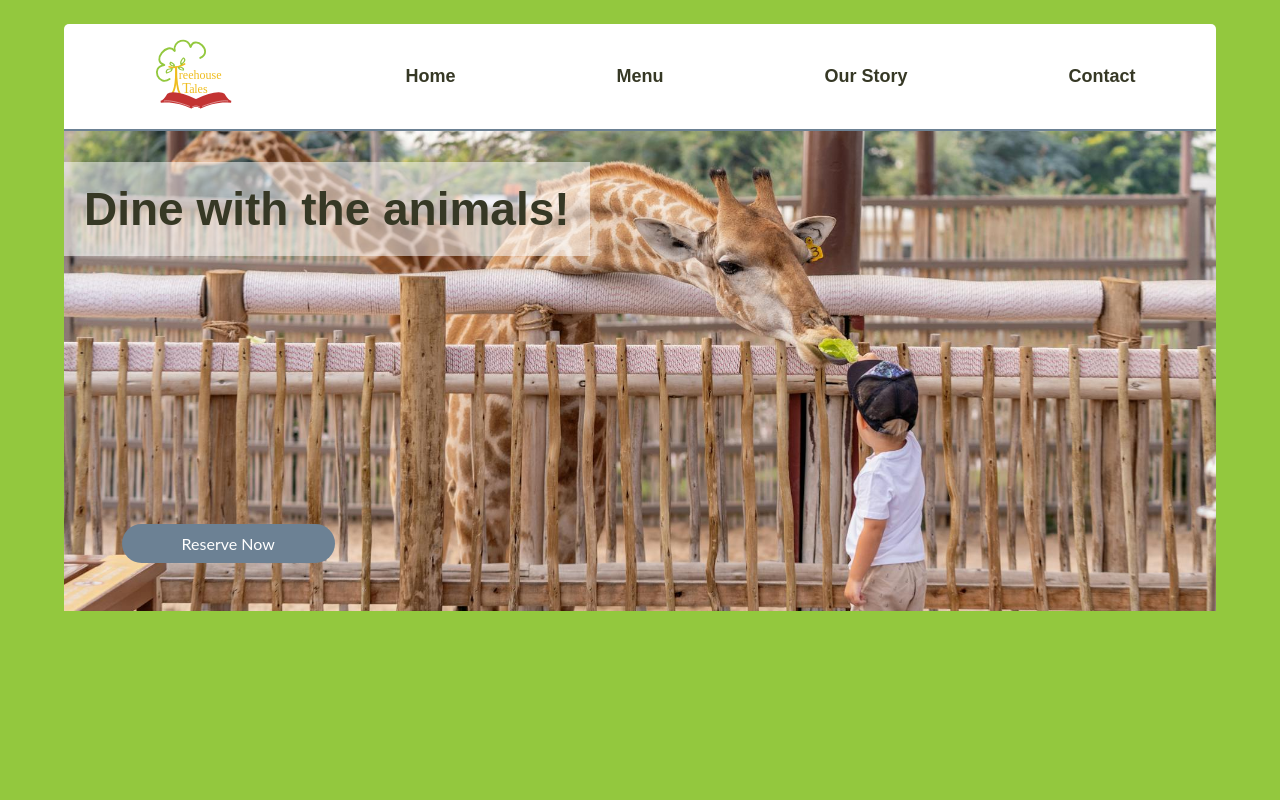
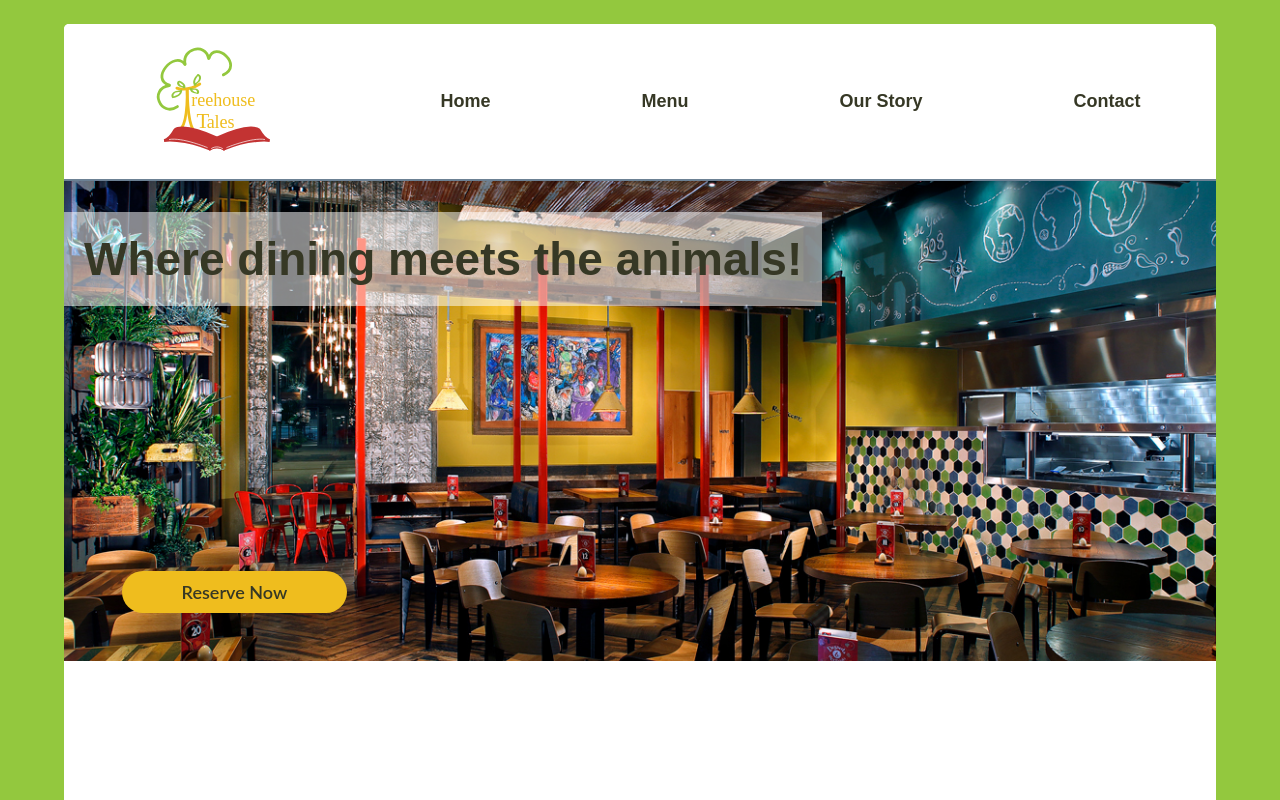
Before and after one commit to itsjessdesigns/itsjessdesigns.github.io, a plain HTML site: page restaurant/index.html in a window 1280 px wide. Shown: the top 800 px of the page. Drawn offline with Linux system fonts and the light colour scheme; a web font is replaced by a local one.

Commit message:
final project

```diff
--- a/restaurant/css/style.css
+++ b/restaurant/css/style.css
@@ -14,9 +14,11 @@ body {
     margin: 24px auto;
     display: flex;
     flex-direction: column;
+    background-color: white;
+    border-radius: 5px;
 }
 .navbar img {
-    width: 100px;
+    width: 150px;
 }
 .navbar {
     background-color: white;
@@ -39,7 +41,7 @@ body {
     color: #6C8194;
 }
 #hero {
-    background-image: url(../images/giraffe.jpg);
+    background-image: url(../images/restaurant.jpg);
     height: 60vh;
     background-size: cover;
     background-position: center;
@@ -59,12 +61,13 @@ body {
 }
 .homebutton {
     font-family: lato, sans-serif;
-    font-size: 16px;
+    font-size: 18px;
     position: absolute;
     bottom: 10%;
     left: 5%;
-    background-color: #6C8194;
-    color: white;
+    background-color: #EFBD1E;
+    color: #363825;
+    font-weight: 600;
     padding: 10px 60px;
     border-radius: 25px;
     text-decoration: none;
@@ -80,6 +83,7 @@ body {
     justify-content: space-around;
     align-items: center;
     border-radius: 0px 0px 5px 5px;
+    border-top: #6C8194 solid 2px;
 }
 .footer img {
     width: 100px;
@@ -106,15 +110,16 @@ body {
 }
 .menubutton {
     font-family: lato, sans-serif;
-    font-size: 16px;
-    background-color: #6C8194;
-    color: white;
+    font-size: 18px;
+    background-color: #EFBD1E;
+    color: #363825;
     padding: 10px 60px;
     border-radius: 25px;
     text-decoration: none;
     text-align: center;
     position: static;
     border: 2px solid #6c819400;
+    font-weight: 600;
 }
 .menubutton:hover {
     background-color: white;
@@ -351,7 +356,7 @@ body {
         height: 30vh;
     }
     #hero h1 {
-        font-size: 30px;
+        font-size: 28px;
         bottom: 70%;
         color: #363825;
         background-color: rgba(255, 255, 255, 0.527);
--- a/restaurant/index.html
+++ b/restaurant/index.html
@@ -21,7 +21,7 @@
                 <a href="#">Contact</a>
             </div>
             <div id="hero">
-                <h1>Dine with the animals!</h1>
+                <h1>Where dining meets the animals!</h1>
                 <a href="#" class="homebutton">Reserve Now</a>
             </div>
             <div class="footer">
```
Also changed, not shown: restaurant/images/restaurant.jpg (added).
